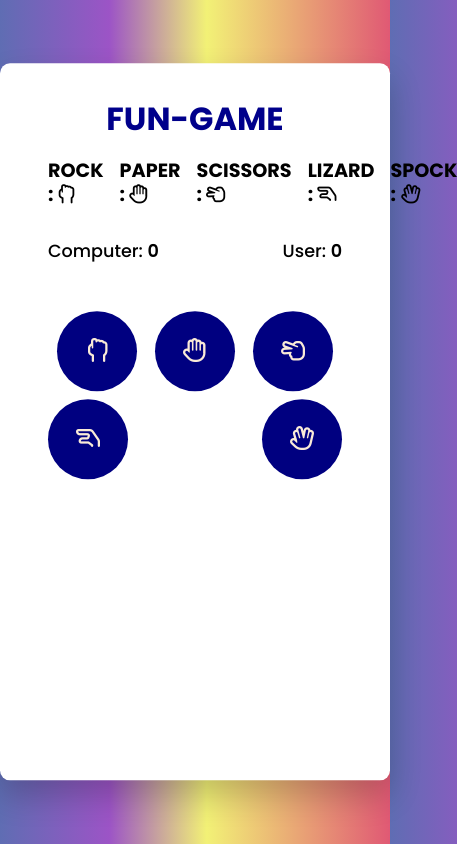
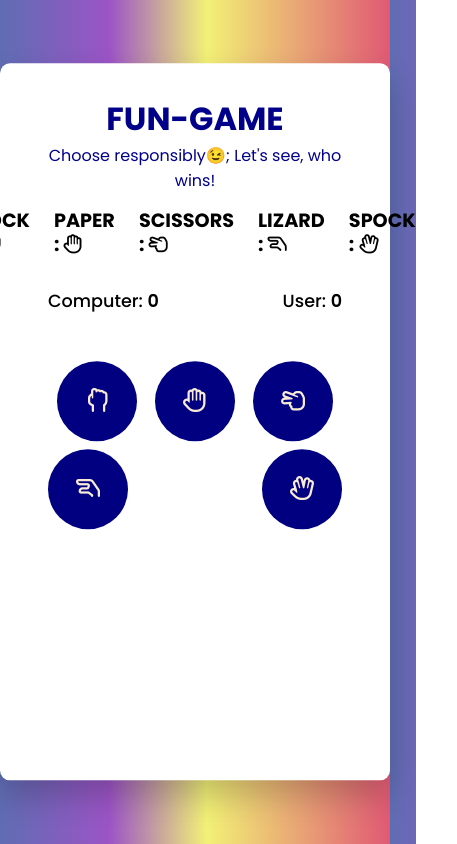
Before and after one commit to MuntjeerAli/rpsls-game, a plain HTML site: page index.html in a window 390 px wide. Shown: the whole page, 457 px wide, since content can reach past the window. Drawn offline with Linux system fonts and the light colour scheme.

Commit message:
Added responsiveness

```diff
--- a/index.html
+++ b/index.html
@@ -13,6 +13,9 @@
         <header>
             <div class="heading">
                 <h1>FUN-GAME</h1>
+                <p>
+                    Choose responsibly😉; Let's see, who wins!
+                </p>
             </div>
             <div class="title">
                 <p>Rock : <i class="far fa-hand-rock"></i></p>
--- a/styles/style.css
+++ b/styles/style.css
@@ -43,15 +43,22 @@ header .heading{
     color: darkblue;
     padding-bottom: 1rem;
 }
+
+header .heading p{
+    font-size: 1rem;
+}
+
 header .title {
     width: 100%;
     font-weight: 700;
     font-size: 1.2rem;
     line-height: 1.5rem;
-    gap: 1rem;
+    gap: 1.5rem;
     text-transform: uppercase;
     display: flex;
     flex-direction: row;
+    align-items: center;
+    justify-content: center;
 }
 
 .scores{
@@ -132,7 +139,7 @@ span {
 }
 
 
-@media (max-width: 760px){
+@media (max-width: 960px){
     .body{
         height: 100vh;
     }
```
Also changed, not shown: script/script.js (line endings or trailing spaces).
